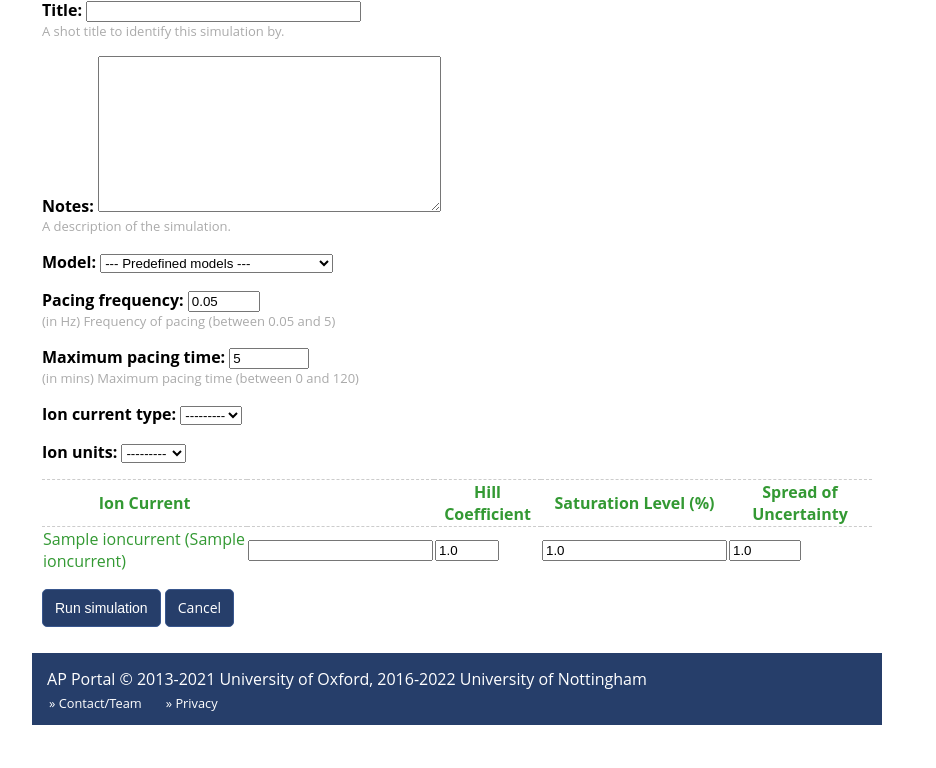
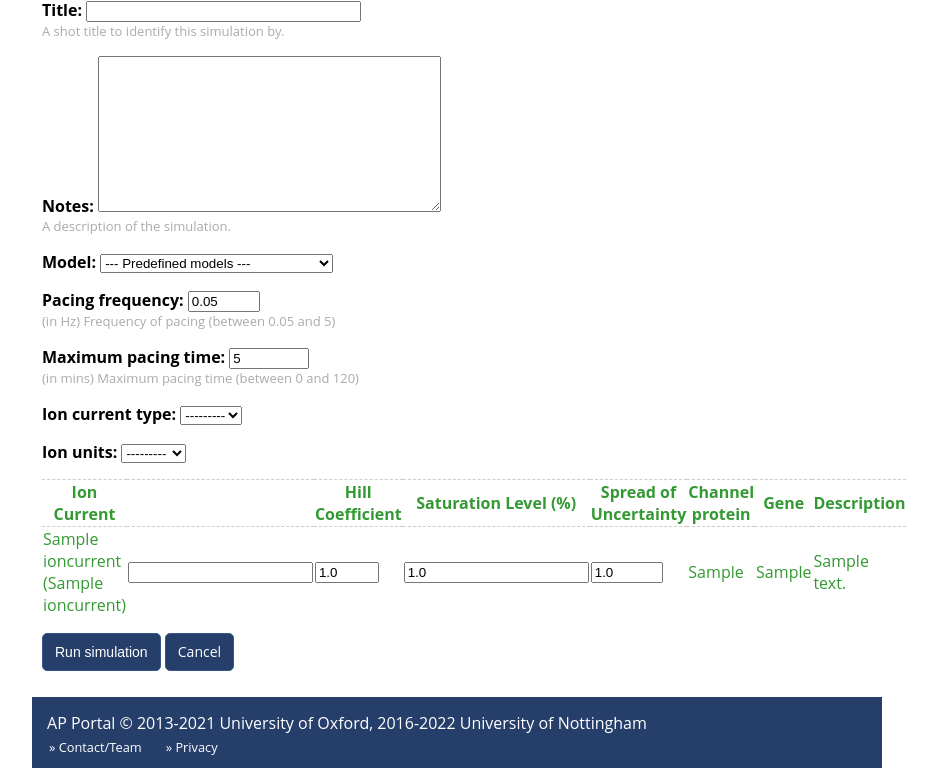
Before and after one commit to CardiacModelling/ap-nimbus-client, a Django app: page /simulations/simulation/new/ in a window 1280 px wide. Shown: the part 159-927 px from the top of the page, without its empty margins (183-1119 px from the left). Before the commit the page ends 884 px from the top, so only its background shows below. Run offline with Django 3.2, Linux system fonts and the light colour scheme; a user stored in the database is signed in; tables that the repository leaves empty hold one stand-in row (values such as "Sample post"); parts of the project's set-up code (start-up, migrations or seed data) failed here and were passed over.

Commit message:
added channel info to ion currents

```diff
--- a/client/files/models.py
+++ b/client/files/models.py
@@ -18,6 +18,10 @@ class IonCurrent(models.Model):
                                                "the presence of the current e.g. "
                                                "<em>membrane_fast_sodium_current_conductance, "
                                                "membane_fast_sodium_current_conductance_scaling_factor</em>.")
+    channel_protein = models.CharField(max_length=255, blank=True)
+    gene = models.CharField(max_length=255, blank=True)
+    description= models.CharField(max_length=255, blank=True)
+
     default_hill_coefficient = models.FloatField(default=1,
                                                  help_text="Default hill coefficient (between 0.1 and 5).")
     default_saturation_level = models.FloatField(default=0, help_text="The (default) level of peak current "
--- a/client/simulations/views.py
+++ b/client/simulations/views.py
@@ -22,7 +22,7 @@ class CellmlModelCreateView(LoginRequiredMixin, UserFormKwargsMixin, CreateView)
     success_url = reverse_lazy('files:model_list')
 
     def get_formset(self):
-        initial=[{'ion_current': c, 'hill_coefficient': c.default_hill_coefficient, 'saturation_level': c.default_saturation_level, 'spread_of_uncertainty': c.default_spread_of_uncertainty} for c in IonCurrent.objects.all()]
+        initial=[{'ion_current': c, 'hill_coefficient': c.default_hill_coefficient, 'saturation_level': c.default_saturation_level, 'spread_of_uncertainty': c.default_spread_of_uncertainty, 'channel_protein': c.channel_protein, 'gene': c.gene, 'description': c.description} for c in IonCurrent.objects.all()]
         if not hasattr(self, 'formset') or self.formset is None:
             form_kwargs = {'user': self.request.user}
             if self.request.method == 'POST':
--- a/client/templates/simulations/simulation.html
+++ b/client/templates/simulations/simulation.html
@@ -12,10 +12,10 @@
     {{ form.as_p }}
     {{ formset.management_form }}
     <table class="ioncurrent-formset" id="ioncurrent-formset">
-        <thead><tr><th>Ion Current</th><th></th><th>Hill Coefficient</th><th>Saturation Level (%)</th><th>Spread of Uncertainty</th></tr></thead>
+        <thead><tr><th>Ion Current</th><th></th><th>Hill Coefficient</th><th>Saturation Level (%)</th><th>Spread of Uncertainty</th><th>Channel protein</th><th>Gene</th><th>Description</th></tr></thead>
         <tbody>
             {% for form in formset %}
-                <tr><td>{{form.initial.ion_current}} {{form.ion_current }}</td><td>{{form.current}}</td><td>{{form.hill_coefficient}}</td><td>{{form.saturation_level}}</td><td>{{form.spread_of_uncertainty}}</td></tr>
+                <tr><td>{{form.initial.ion_current}} {{form.ion_current }}</td><td>{{form.current}}</td><td>{{form.hill_coefficient}}</td><td>{{form.saturation_level}}</td><td>{{form.spread_of_uncertainty}}</td><td>{{form.initial.channel_protein|safe}}</td><td>{{form.initial.gene}}</td><td>{{form.initial.description}}</td></tr>
             {% endfor %}
         </tbody>
     </table>
```
Also changed, not shown: client/files/migrations/0001_initial.py, client/files/migrations/0002_auto_20220105_1304.py.
